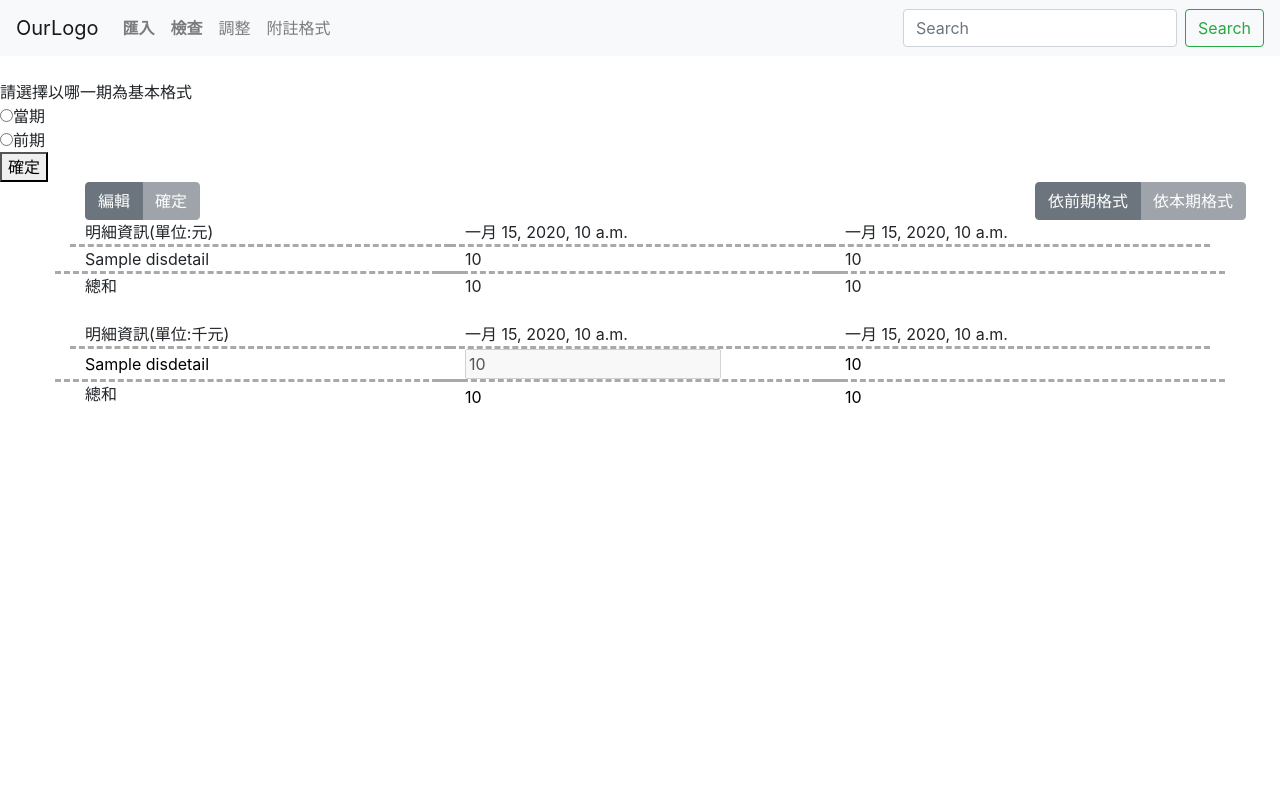
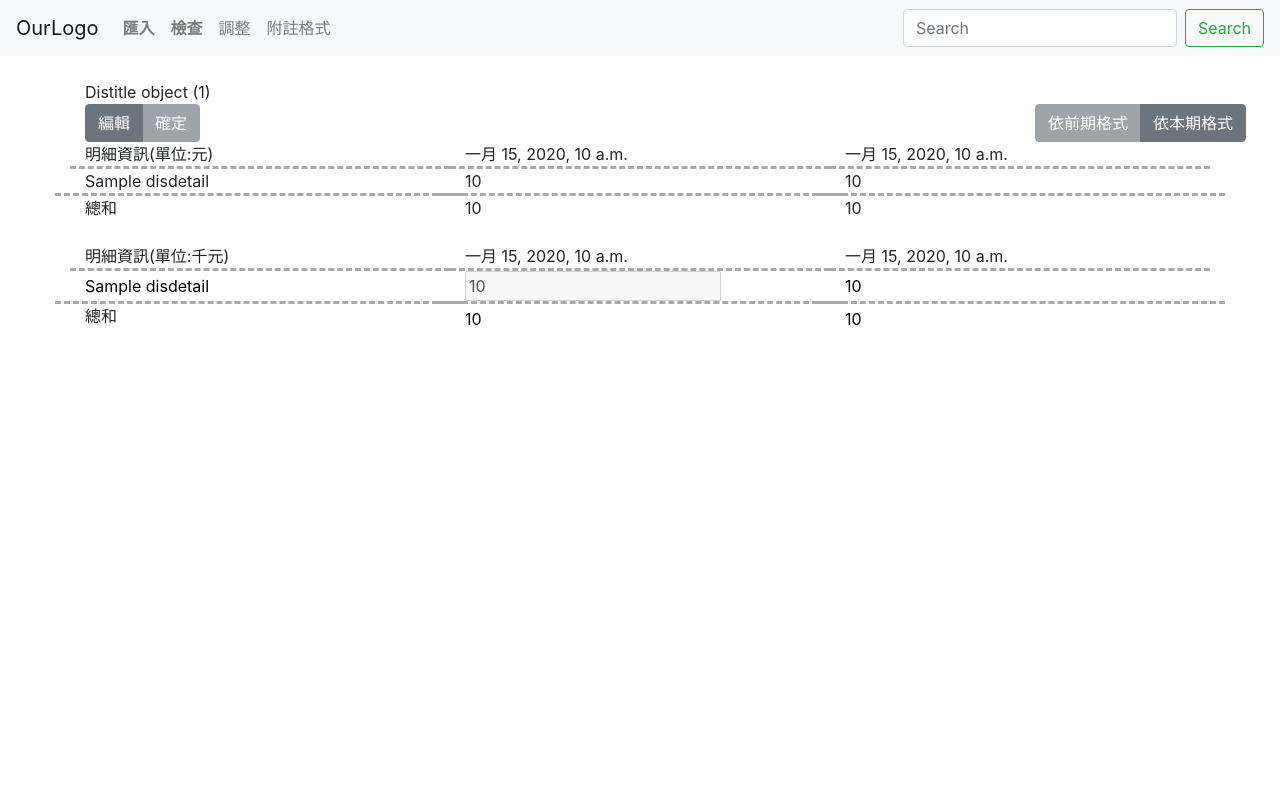
Before and after one commit to QL1115/marketing_and_production_system, a Django app: template templates/disclosure_previous_comparison_page.html in a window 1280 px wide. Run offline with Django 3.2, Linux system fonts and the light colour scheme; tables that the repository leaves empty hold one stand-in row (values such as "Sample post"); the template is opened without the code that fills it: values that come from a table or form of the project are taken from there, most other values are stand-ins (such as "Sample title", 1, 10 or a date in 2020); some libraries are stand-ins or nearby versions.

Commit message:
新增按照本期或前期按鈕

```diff
--- a/accountingsystem/views.py
+++ b/accountingsystem/views.py
@@ -1068,6 +1068,7 @@ def previous_comparison(request, comp_id, rpt_id, acc_id):
     '''前期比較'''
     rpt_type = '個體'
     current_rpt, previous_rpt = get_current_and_previous_rpt(rpt_id, rpt_type, comp_id)
+    distitle = Distitle.objects.get(rpt_id=rpt_id, dis_name=Account.objects.get(acc_id=acc_id).acc_name).dis_name
     if request.method == 'GET':
         ### 檢查是否已經有前期比較（version 2），若有則回傳前期比較。
         # 呼叫 search_previous_comparision
@@ -1077,6 +1078,7 @@ def previous_comparison(request, comp_id, rpt_id, acc_id):
         if current_disdetails_ver2 and previous_disdetails_ver2:  # 資料庫中有前期比較資料，則直接回傳
             return render(request, 'disclosure_previous_comparison_page.html', {
                 'comp_id': comp_id, 'rpt_id': rpt_id, 'acc_id': acc_id,
+                'distitle': distitle,
                 'previous_comparison_exists': True,
                  "now": current_disdetails_ver2, "past": previous_disdetails_ver2,
                  'now_end_date': str(current_rpt.end_date), 'past_end_date': str(previous_rpt.end_date)
@@ -1089,6 +1091,7 @@ def previous_comparison(request, comp_id, rpt_id, acc_id):
         return render(request, 'disclosure_previous_comparison_page.html', {
             'comp_id': comp_id, 'rpt_id': rpt_id, 'acc_id': acc_id,
             'previous_comparison_exists': True,
+            'distitle': distitle,
              "now": current_disdetails_ver2, "past": previous_disdetails_ver2,
              'now_end_date': str(current_rpt.end_date), 'past_end_date': str(previous_rpt.end_date)
         })
--- a/templates/disclosure_previous_comparison_page.html
+++ b/templates/disclosure_previous_comparison_page.html
@@ -67,15 +67,10 @@
 </head>
 <body>
 <br>
-{% if not previous_comparison_exists %}
-        請選擇以哪一期為基本格式 <br>
-        <input type="radio" name="base_period" value="now">當期<br>
-        <input type="radio" name="base_period" value="past">前期<br>
-        <button id="base_period_btn" type="button">確定</button>
-{% endif %}
 
     <div class="container">
         <div class="row">
+            <div class="col-sm-10 float-right">{{ distitle }}</div>
             <div id="editBtnGroup" class="btn-group col-sm-10 float-right" role="group"
                              aria-label="Basic example">
                 <button id="Edit" type="button" class="btn btn-secondary">編輯</button>
@@ -83,8 +78,8 @@
             </div>
             <div id="editBtnGroup" class="btn-group col-sm-2 float-right" role="group"
                              aria-label="Basic example">
-                <button id="past_button" type="button" class="btn btn-secondary">依前期格式</button>
-                <button id="now_button" type="button" class="btn btn-secondary" disabled>依本期格式</button>
+                <button id="past_period_btn" type="button" class="btn btn-secondary" disabled>依前期格式</button>
+                <button id="now_period_btn" type="button" class="btn btn-secondary">依本期格式</button>
             </div>
         </div>
         <div class="row">
@@ -212,7 +207,7 @@
     </script>
  <script type="text/javascript">
     $(document).ready(function() {
-
+        {# 計算前期、本期、前期(千元)、前期(千元)總和: 開始 #}
         $(function() {
             var disdetail_total = 0;
             $('.now_disdetail').each(function(){
@@ -244,6 +239,7 @@
             });
             $('.past_disdetail_thou_total').val(parseInt(disdetail_total).toLocaleString());
         });
+        {# 計算前期、本期、前期(千元)、前期(千元)總和: 結束 #}
 
         {# 四捨五入千元表達 #}
         $(function(){
@@ -255,6 +251,7 @@
             };
         });
 
+        {# 千元表達總和與本期總合轉為千元後須一致 #}
         setTimeout(function()
         {
             if ($("input[name='disdetail_total_rowamt']").val().replaceAll(',', '') !== $("input[name='total_disdetail_in_thou']").val()) {
@@ -317,19 +314,19 @@
             }
         });
 
-        {# 使用者選擇 「當期」或 「前期」 #}
-        $('#base_period_btn').on('click', function(e) {
-            if (! $('input[name="base_period"]:checked').length) {
-                alert('請選擇以哪一期為基準');
-                return;
-            }
-            base_period = $('input[name="base_period"]:checked').val();
+        {# 使用者選擇 「當期」#}
+        $('#now_period_btn').on('click', function(e) {
+            $('#now_period_btn').prop('disabled', true);
+            $('#past_period_btn').prop('disabled', false);
+            var data={}
+            data['base_period']='now';
+            data['acc_name']='{{ distitle }}'
             $.ajax({
                 dataType: "json",
                 contentType: 'application/json',
                 type: "POST",
                 url: "{% url 'previous_comparison' comp_id=comp_id rpt_id=rpt_id acc_id=acc_id %}",
-                data: JSON.stringify({'base_period': base_period}),
+                data: JSON.stringify(data),
                 success: function(data) {
                     console.log('data', data);
                     $('#data').empty();
@@ -342,6 +339,33 @@
                 }
             });
         });
+
+        {# 使用者選擇 「前期」#}
+        $('#past_period_btn').on('click', function(e) {
+            $('#past_period_btn').prop('disabled', true);
+            $('#now_period_btn').prop('disabled', false);
+            var data={}
+            data['base_period']='past';
+            data['acc_name']='{{ distitle }}'
+            $.ajax({
+                dataType: "json",
+                contentType: 'application/json',
+                type: "POST",
+                url: "{% url 'previous_comparison' comp_id=comp_id rpt_id=rpt_id acc_id=acc_id %}",
+                data: JSON.stringify(data),
+                success: function(data) {
+                    console.log('data', data);
+                    $('#data').empty();
+                    $('#data').html("<b>當期</b>" + JSON.stringify(JSON.parse(data["now"]), undefined, 3) + "<br/><b>前期</b>" + JSON.stringify(JSON.parse(data["past"]), undefined, 3));
+
+                    {#  TODO 先檢查 status code，再檢查 previous_comparison_exists，最後再取得 comparison_data  #}
+                },
+                error: function(error) {
+                    alert(error);
+                }
+            });
+        });
+
         $('#test_difference_btn').on('click', function(e) {
             returnData = [];
             // TODO: 需要修改底下的 code, 要撈取使用者實際改的千元表達的值
@@ -369,6 +393,7 @@
         })
     })
 
+    {# 按下確定後，畫面須刷新數字修改的部分 #}
     function FreshTotal() {
         var new_total = 0;
         $('.disdetail_thou').each(function() {
@@ -376,6 +401,109 @@
         });
         $('.disdetail_thou_total').val(parseInt(new_total).toLocaleString());
     }
+
+    var json = '[' +
+        '{' +
+        '"text": "資產",' +
+        '"icon": "fa fa-inbox",' +
+        '"nodes": [' +
+
+
+
+        '{' +
+        '"icon": "fa fa-inbox",' +
+        '"text": "Others"' +
+        '}, ' +
+
+        '{' +
+        '"icon": "fa fa-inbox",' +
+        '"text": "Others"' +
+        '}' +
+        ']' +
+        '},' +
+
+
+
+
+        '{' +
+        '"text": "負債",' +
+        '"icon": "fa fa-inbox",' +
+        '"nodes": [' +
+
+
+
+        '{' +
+        '"icon": "fa fa-inbox",' +
+        '"text": "Others"' +
+        '}, ' +
+
+        '{' +
+        '"icon": "fa fa-inbox",' +
+        '"text": "Others"' +
+        '}' +
+        ']' +
+        '},' +
+
+        '{' +
+        '"text": "權益",' +
+        '"icon": "fa fa-inbox",' +
+        '"nodes": [' +
+
+
+
+        '{' +
+        '"icon": "fa fa-inbox",' +
+        '"text": "Others"' +
+        '}, ' +
+
+        '{' +
+        '"icon": "fa fa-inbox",' +
+        '"text": "Others"' +
+        '}' +
+        ']' +
+        '},' +
+
+        '{' +
+        '"text": "損益",' +
+        '"icon": "fa fa-inbox",' +
+        '"nodes": [' +
+
+
+
+        '{' +
+        '"icon": "fa fa-inbox",' +
+        '"text": "Others"' +
+        '}, ' +
+
+        '{' +
+        '"icon": "fa fa-inbox",' +
+        '"text": "Others"' +
+        '}' +
+        ']' +
+        '},' +
+
+        '{' +
+        '"text": "其他",' +
+        '"icon": "fa fa-inbox",' +
+        '"nodes": [' +
+
+
+
+        '{' +
+        '"icon": "fa fa-inbox",' +
+        '"text": "Others"' +
+        '}, ' +
+
+        '{' +
+        '"icon": "fa fa-inbox",' +
+        '"text": "Others"' +
+        '}' +
+        ']' +
+        '}' +
+        ']';
+
+    $('#tree').bstreeview({ data: json });
+
  </script>
 </body>
 </html>
```
Also changed, not shown: 1 other file.
